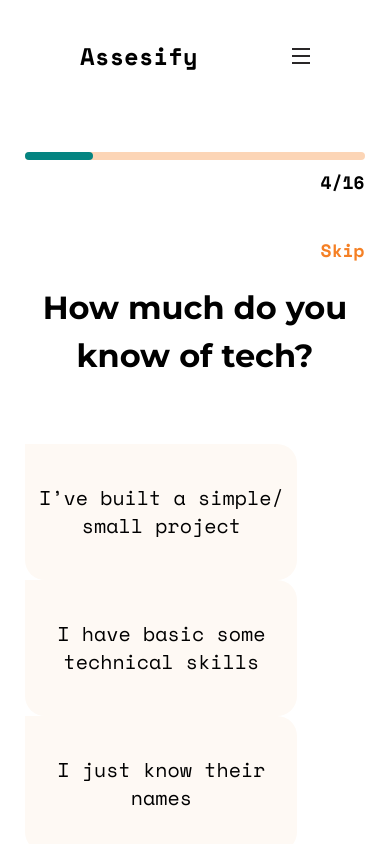
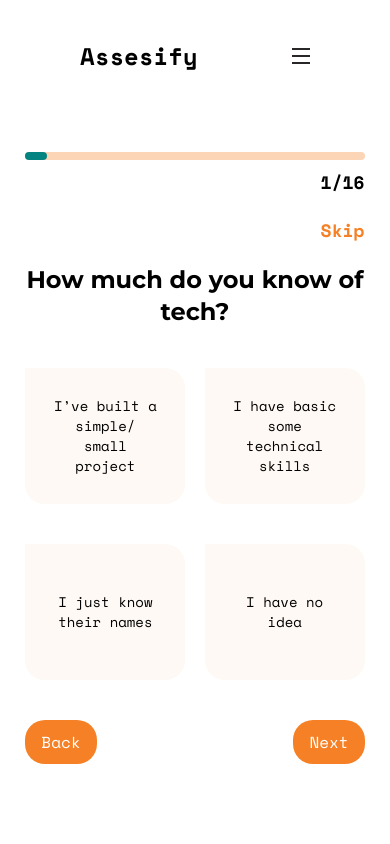
Before and after one commit to kingjamesx/quiz-app, a Next.js app: page /assessments/questions in a window 390 px wide. Shown: the top 844 px of the page. Built offline with nearby package versions, Linux system fonts and the light colour scheme.

Commit message:
responsive

```diff
--- /dev/null
+++ b/components/Assessments/Question-1.jsx
@@ -0,0 +1,40 @@
+import { useRouter } from 'next/router';
+import Buttons from './UI/Button';
+import RadioInput from './radio-input';
+const QuestionOne = props => {
+  const { page, setPage } = props;
+  const router = useRouter();
+  return (
+    <>
+      <h2 className="text-center text-2xl font-bold font-mont mb-10 md:mb-16 md:text-[2rem]">
+        How much do you know of tech?
+      </h2>
+      <form action="" className="text-xl text-center">
+        <div className="flex justify-between items-center flex-wrap gap-y-10 md:gap-y-0 mx-auto md:max-w-[50rem] xl:max-w-none">
+          <RadioInput
+            label="I’ve built a simple/ small project"
+            className="py-5 md:py-10"
+          />
+          <RadioInput
+            label="I have basic some technical skills"
+            className="py-5 md:py-10"
+          />
+          <RadioInput
+            label="I just know their names"
+            className="py-5 md:py-10"
+          />
+          <RadioInput
+            label="I have no idea"
+            className="flex justify-center items-center h-full"
+          />
+        </div>
+      </form>
+      <div className="flex justify-between mt-10 mx-auto md:max-w-[50rem] xl:max-w-none">
+        <Buttons type="button" label="Back" onClick={() => router.back()} />
+        <Buttons type="button" label="Next" onClick={() => setPage(page + 1)} />
+      </div>
+    </>
+  );
+};
+
+export default QuestionOne;
--- /dev/null
+++ b/components/Assessments/Question-2.jsx
@@ -0,0 +1,16 @@
+import Buttons from './UI/Button';
+
+const QuestionTwo = props => {
+  const { page, setPage } = props;
+  return (
+    <>
+      <h1>Question 2</h1>
+      <div className="flex justify-between mt-10">
+        <Buttons type="button" label="Back" onClick={() => setPage(page - 1)} />
+        <Buttons type="button" label="Next" onClick={() => setPage(page + 1)} />
+      </div>
+    </>
+  );
+};
+
+export default QuestionTwo;
--- /dev/null
+++ b/components/Assessments/UI/Button.jsx
@@ -0,0 +1,14 @@
+const Buttons = props => {
+  const { type, label, onClick } = props;
+  return (
+    <button
+      type={type}
+      onClick={onClick}
+      className="bg-primary-2/400 text-white p-2.5 px-4 rounded-[20px]"
+    >
+      {label}
+    </button>
+  );
+};
+
+export default Buttons;
--- a/components/Assessments/radio-input.jsx
+++ b/components/Assessments/radio-input.jsx
@@ -1,8 +1,10 @@
 const RadioInput = props => {
   const { label, className } = props;
-  const classes = 'w-[17rem] ' + className;
+  const classes =
+    'w-[10rem] text-sm px-7 flex justify-center items-center h-full md:px-0 md:w-[10rem] md:text-base xl:w-[17rem] ' +
+    className;
   return (
-    <div className="h-[136px] bg-primary-2/0 rounded-r-[1.25rem] rounded-bl-[1.25rem]">
+    <div className="bg-primary-2/0 rounded-r-[1.25rem] rounded-bl-[1.25rem] h-[136px]">
       <label htmlFor="option1">
         <input type="radio" name="question1" id="option1" hidden />
         <p className={classes}>{label}</p>
--- a/pages/assessments/index.js
+++ b/pages/assessments/index.js
@@ -3,15 +3,15 @@ import Link from 'next/link';
 
 const Assessments = () => {
   return (
-    <section>
+    <section className="max-w-[30rem] mx-auto md:max-w-none px-4">
       <Header />
-      <div className="text-center w-[55rem] mx-auto">
-        <h1 className="font-bold text-[5rem] font-mont mt-10 mb-10">
+      <div className="text-center mx-auto md:w-[55rem] md:mt-0">
+        <h1 className="font-bold font-mont mt-10 mb-20 text-[2rem] md:text-[4rem] md:mb-10 xl:text-[5rem]">
           What kind of <span className="text-accent-2">techie</span> are you?
         </h1>
-        <p className="text-lg w-[35rem] mx-auto mb-20">
+        <p className="text-lg mx-auto mb-20 md:w-[35rem]">
           Start the test to get career recommendations and resources
-          persolanlised for you
+          personalised for you
         </p>
         <Link
           href="assessments/questions"
--- a/pages/assessments/questions.js
+++ b/pages/assessments/questions.js
@@ -1,46 +1,42 @@
-import RadioInput from '@/components/Assessments/radio-input';
+import QuestionOne from '@/components/Assessments/Question-1';
+import QuestionTwo from '@/components/Assessments/Question-2';
 import Header from '@/components/Header';
+import { useState } from 'react';
 
 const Questions = () => {
+  const [page, setPage] = useState(1);
+
+  const progress = (page / 16) * 100;
+
+  const QuestionPages = () => {
+    return (
+      <>
+        {page === 1 && <QuestionOne page={page} setPage={setPage} />}
+        {page === 2 && <QuestionTwo page={page} setPage={setPage} />}
+      </>
+    );
+  };
+
   return (
-    <section>
+    <section className="max-w-[30rem] mx-auto md:max-w-none">
       <Header />
       <div className="w-[87%] mt-20 mx-auto">
         <div className="h-2 rounded-xl bg-Primary-2/50 mb-2">
-          <div className="h-full w-[20%] bg-accent-2 rounded-xl"></div>
+          <div
+            style={{ width: `${progress}%` }}
+            className="h-full bg-accent-2 rounded-xl transition-all"
+          ></div>
         </div>
-        <div className="flex gap-10 items-end flex-col text-lg font-bold mb-5">
-          <span>4/16</span>
-          <button className="text-primary-2/400">Skip</button>
+        <div className="flex gap-5 items-end flex-col text-lg font-bold mb-5 md:gap-10">
+          <span>{page}/16</span>
+          <button
+            className="text-primary-2/400"
+            onClick={() => setPage(page + 1)}
+          >
+            Skip
+          </button>
         </div>
-        <h2 className="text-center text-[2rem] font-bold font-mont mb-16">
-          How much do you know of tech?
-        </h2>
-        <form action="" className="text-xl text-center">
-          <div className="flex justify-between items-center flex-wrap mb-10">
-            <RadioInput
-              label="I’ve built a simple/ small project"
-              className="py-10"
-            />
-            <RadioInput
-              label="I have basic some technical skills"
-              className="py-10"
-            />
-            <RadioInput label="I just know their names" className="py-10" />
-            <RadioInput
-              label="I have no idea"
-              className="flex justify-center items-center h-full"
-            />
-          </div>
-          <div className="flex justify-between">
-            <button className="bg-primary-2/400 text-white p-2.5 px-4 rounded-[20px]">
-              Back
-            </button>
-            <button className="bg-primary-2/400 text-white py-2.5 px-4 rounded-[20px]">
-              Next
-            </button>
-          </div>
-        </form>
+        {QuestionPages()}
       </div>
     </section>
   );
```
